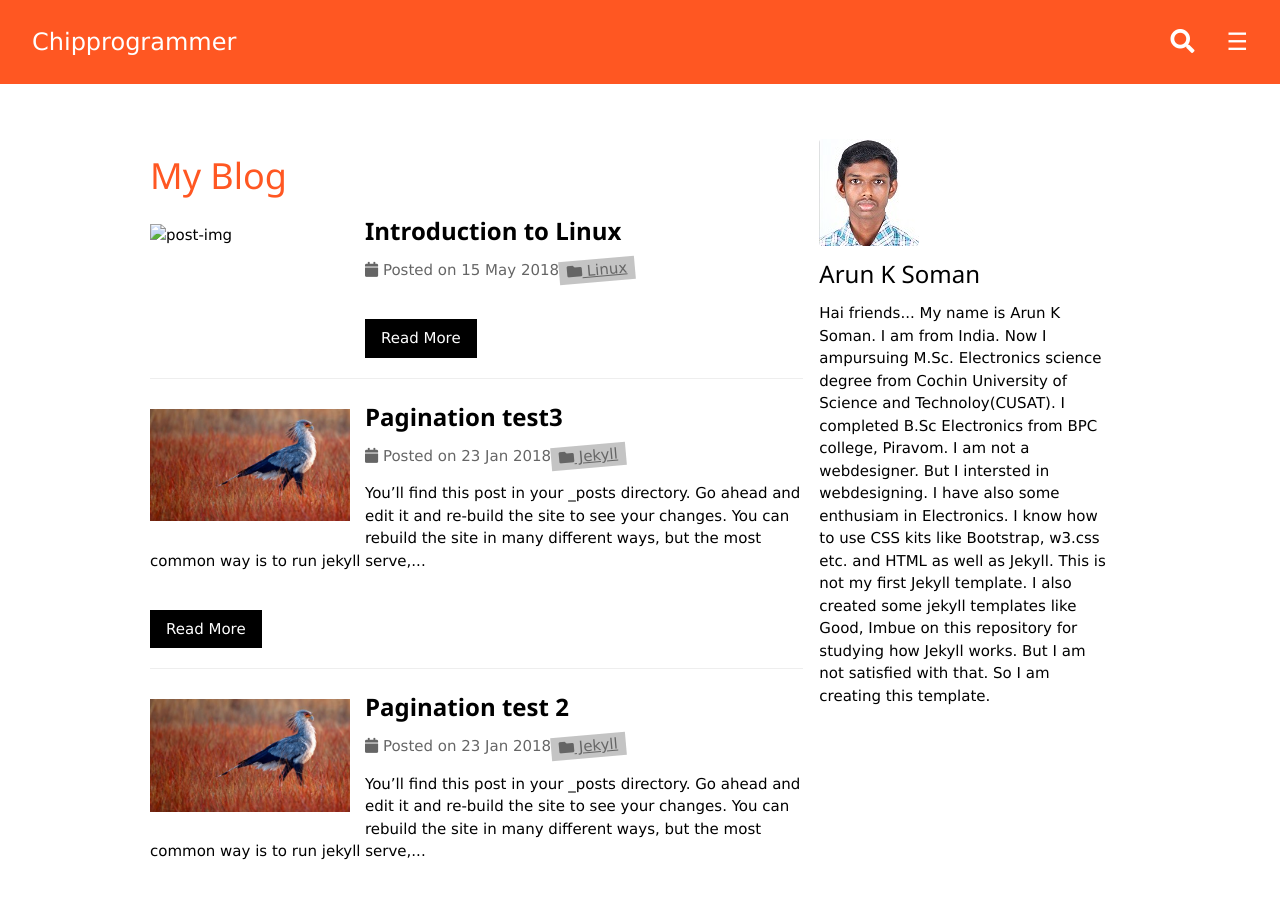
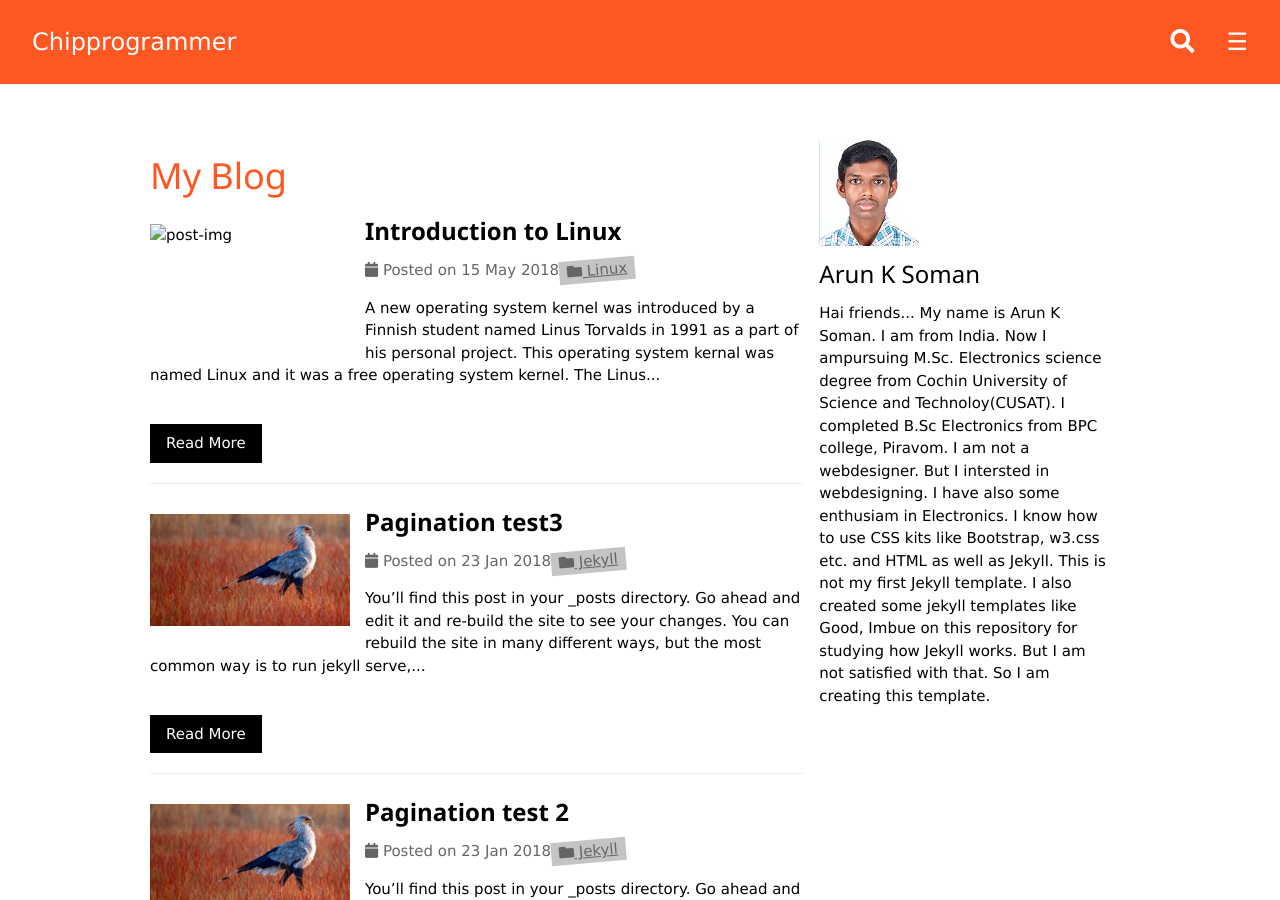
Before and after one commit to techiworld/techiworld.github.io, a Jekyll site: the page built from blog/index.html, in a window 1280 px wide and 900 px high. Built offline with Jekyll 4.4.1, drawn with Linux system fonts in a browser that asks for light colours; the list of posts is cut into pages by our own code; some of the changed lines change nothing that is shown.

Commit message:
Update 2018-05-15-Introduction-to-linux.md

```diff
--- a/_posts/2018-05-15-Introduction-to-linux.md
+++ b/_posts/2018-05-15-Introduction-to-linux.md
@@ -8,3 +8,16 @@
 color: indigo
 tags: Linux
 ---
+
+A new operating system kernel was introduced by a Finnish student named **Linus Torvalds** in 1991 as a part of his personal project. This operating system kernal was named **Linux** and it was a free operating system kernel. The Linus Torvalds had want to name his invention **Freax**(It was a linguistical blend of words "freak", "free", and "X" as an allusion to Unix). So he stored the program files under the name "Freax". Torvalds had already considered the name "Linux". But he think that it is too egotistical. In order to facilitate development, the files were uploaded to the FTP server of FUNET in September 1991. Ari Lemmke at Helsinki University of Technology (HUT), who was one of the volunteer administrators for the FTP server at the time, did not think that "Freax" was a good name. So, he named the project "Linux" on the server without consulting Torvalds. Later, however, Torvalds consented to "**Linux**".
+
+## What is Linux?
+Linux is a freely distributed implementation of a **UNIX−like kernel**, the low level
+core of an operating system. Because Linux takes the UNIX system as its inspiration, Linux and UNIX
+
+programs are very similar. In fact, almost all programs written for UNIX can be compiled and run under
+Linux. Also, many commercial applications sold for commercial versions of UNIX can run unchanged in
+binary form on Linux systems. Linux was developed by Linus Torvalds at the University of Helsinki, with the
+help of UNIX programmers from across the Internet. It began as a hobby inspired by Andy Tanenbaum's
+Minix, a small UNIX system, but has grown to become a complete UNIX system in its own right. The Linux
+kernel doesn't use code from AT&T or any other proprietary source.
```
